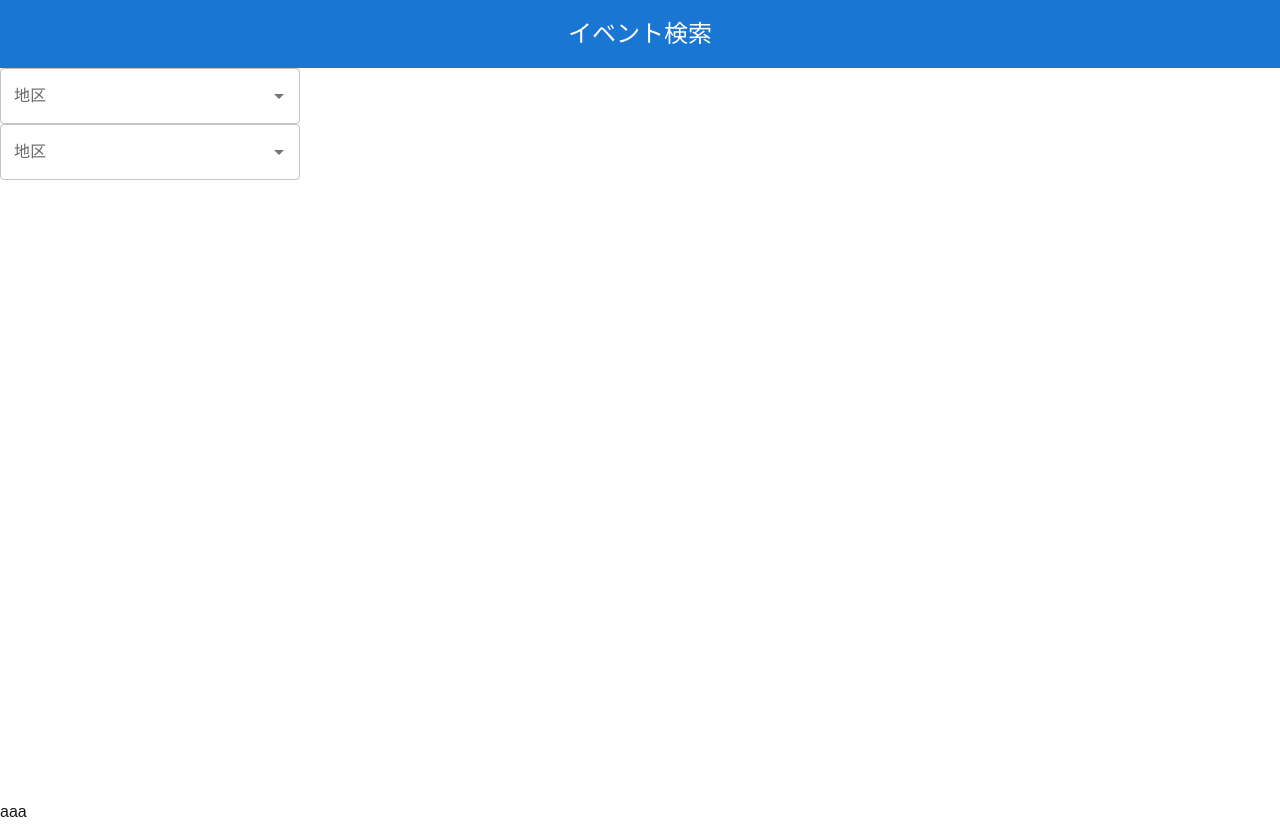
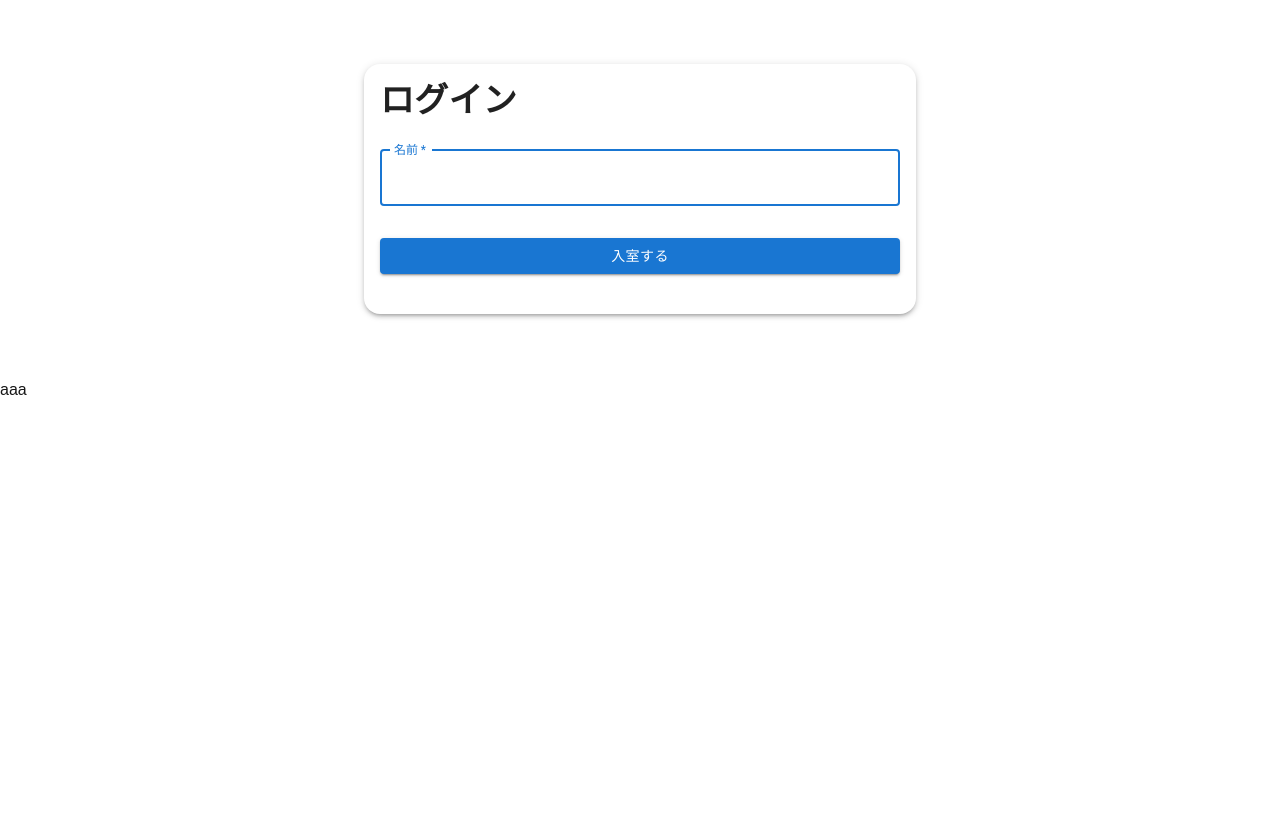
Before and after one commit to DIGIT-2025-NEXT/deokure, a Next.js app: page /events in a window 1280 px wide. After the commit the page ends 800 px from the top, so only its background shows below. Built offline with nearby package versions, Linux system fonts and the light colour scheme; what @mui/material-nextjs would draw is missing.

Commit message:
login画面

```diff
--- /dev/null
+++ b/app/events/layout.tsx
@@ -0,0 +1,58 @@
+"use client";
+
+import { Container, Box, TextField, Button, Typography, Card, CardContent, Snackbar, AppBar, Toolbar } from "@mui/material";
+import { useState } from "react";
+
+export default function LoginPage() {
+  const [name, setName] = useState("");
+  const [open, setOpen] = useState(false);
+
+  const handleLogin = (e: React.FormEvent) => {
+    e.preventDefault();
+    if (name.trim()) {
+      setOpen(true);
+    }
+  };
+
+  return (
+    <Container maxWidth="sm" sx={{ py: 8 }}>
+      <Card sx={{ borderRadius: 4, boxShadow: 3 }}>
+        <CardContent>
+          <Typography variant="h4" component="h1" fontWeight="bold" gutterBottom>
+            ログイン
+          </Typography>
+          <Box component="form" onSubmit={handleLogin} noValidate>
+            <TextField
+              margin="normal"
+              required
+              fullWidth
+              id="name"
+              label="名前"
+              name="name"
+              autoFocus
+              value={name}
+              onChange={(e) => setName(e.target.value)}
+            />
+            <Button
+              type="submit"
+              fullWidth
+              variant="contained"
+              color="primary"
+              sx={{ mt: 3, mb: 2 }}
+            >
+              入室する
+            </Button>
+          </Box>
+        </CardContent>
+      </Card>
+
+      {/* 成功メッセージ */}
+      <Snackbar
+        open={open}
+        autoHideDuration={3000}
+        onClose={() => setOpen(false)}
+        message={`ようこそ、${name}さん！`}
+      />
+    </Container>
+  );
+}
```
